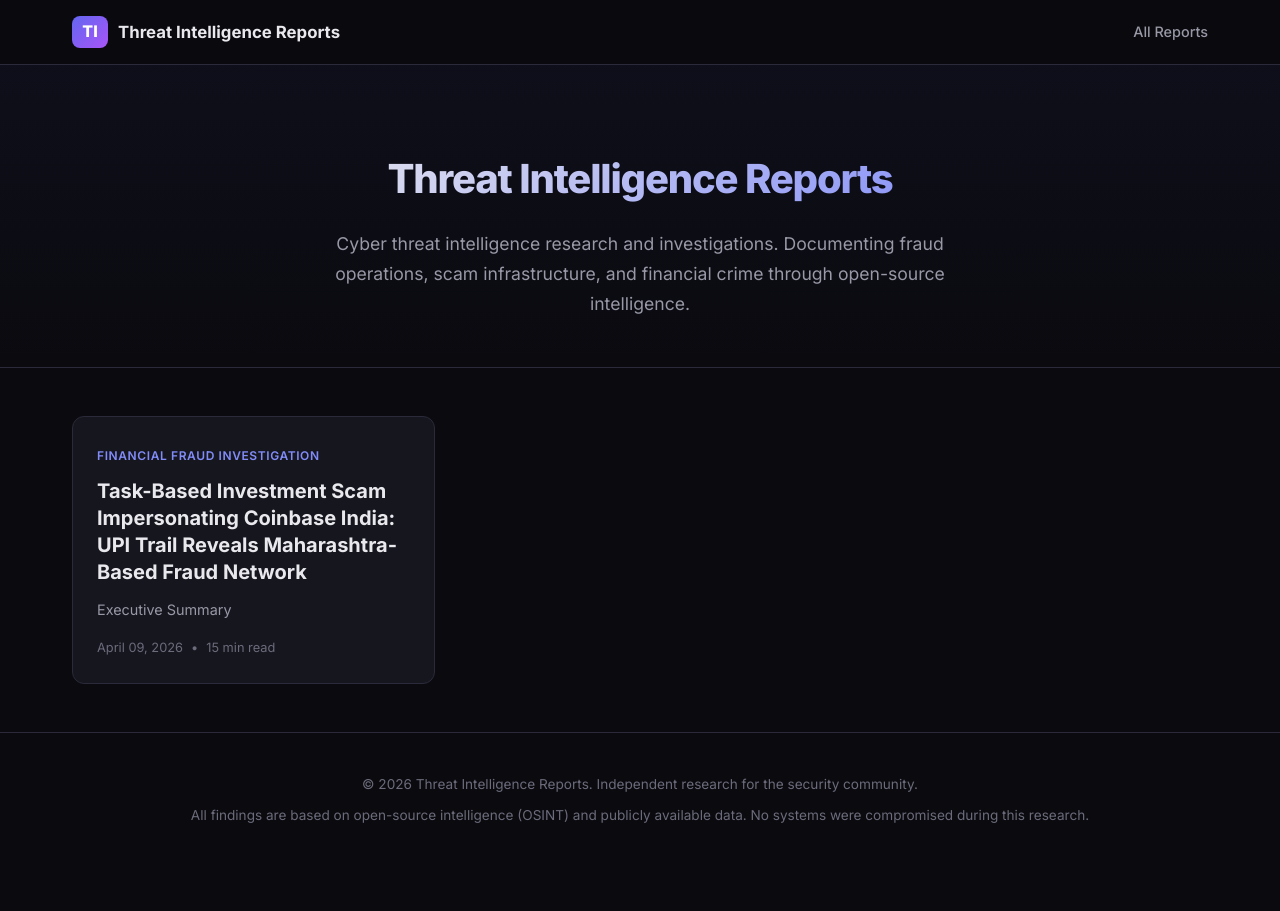
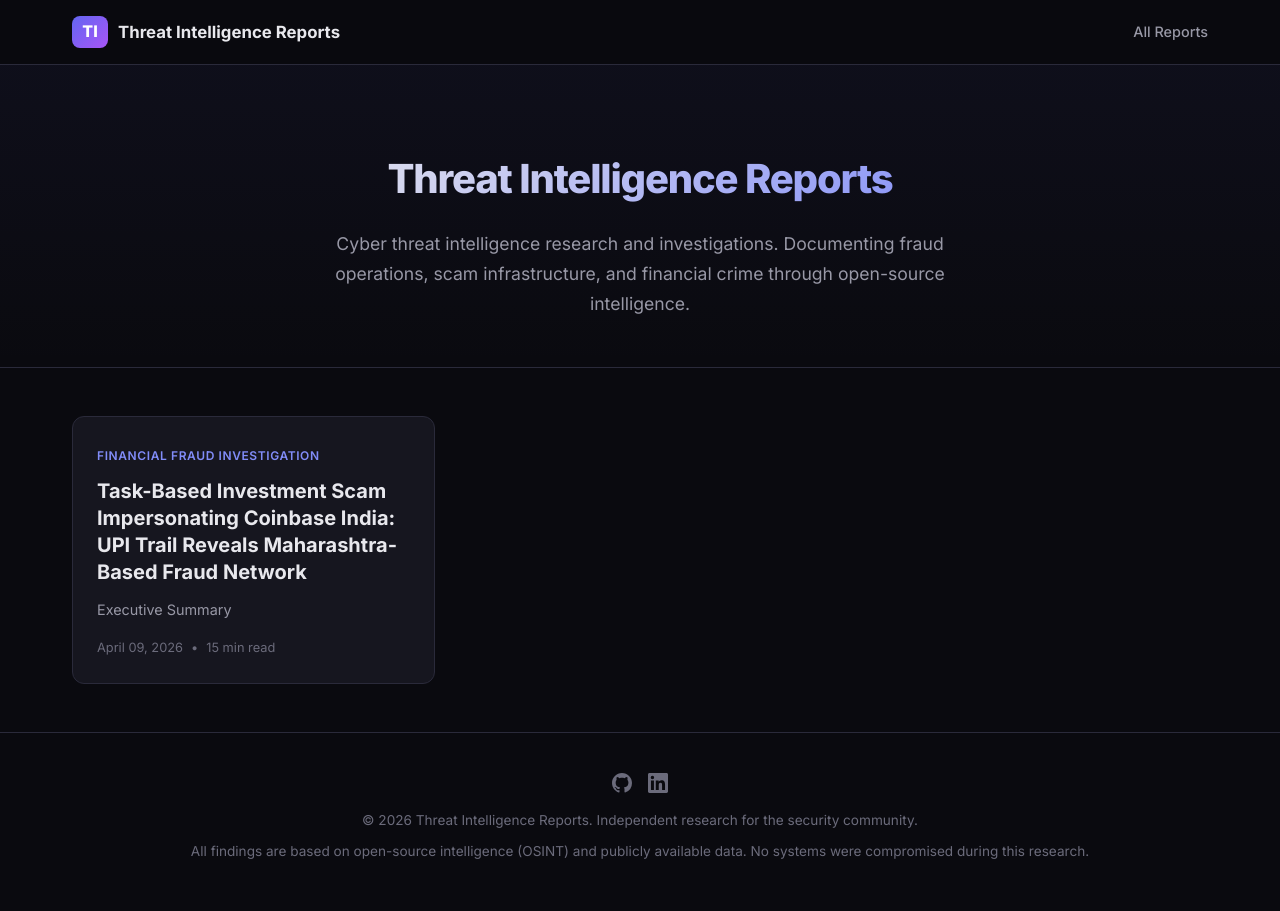
Before and after one commit to Sw4pn33/threat-intel, a Jekyll site: the page built from index.md, in a window 1280 px wide. Built offline with Jekyll 4.4.1, drawn with Linux system fonts in a browser that asks for light colours.

Commit message:
Add GitHub and LinkedIn social links to author card, footer, and structured data

```diff
--- a/_config.yml
+++ b/_config.yml
@@ -7,6 +7,8 @@
 author:
   name: "Sw4pn33"
   role: "Threat Intelligence Researcher"
+  github: "https://github.com/Sw4pn33"
+  linkedin: "https://www.linkedin.com/in/swopna-sarit-barik-75a9a9278/"
 
 markdown: kramdown
 highlighter: rouge
--- a/_layouts/default.html
+++ b/_layouts/default.html
@@ -146,6 +160,14 @@
 
   <footer class="site-footer">
     <div class="footer-container">
+      <div class="footer-socials">
+        <a href="{{ site.author.github }}" target="_blank" rel="noopener" title="GitHub">
+          <svg width="20" height="20" viewBox="0 0 24 24" fill="currentColor"><path d="M12 0C5.37 0 0 5.37 0 12c0 5.31 3.435 9.795 8.205 11.385.6.105.825-.255.825-.57 0-.285-.015-1.23-.015-2.235-3.015.555-3.795-.735-4.035-1.41-.135-.345-.72-1.41-1.23-1.695-.42-.225-1.02-.78-.015-.795.945-.015 1.62.87 1.845 1.23 1.08 1.815 2.805 1.305 3.495.99.105-.78.42-1.305.765-1.605-2.67-.3-5.46-1.335-5.46-5.925 0-1.305.465-2.385 1.23-3.225-.12-.3-.54-1.53.12-3.18 0 0 1.005-.315 3.3 1.23.96-.27 1.98-.405 3-.405s2.04.135 3 .405c2.295-1.56 3.3-1.23 3.3-1.23.66 1.65.24 2.88.12 3.18.765.84 1.23 1.905 1.23 3.225 0 4.605-2.805 5.625-5.475 5.925.435.375.81 1.095.81 2.22 0 1.605-.015 2.895-.015 3.3 0 .315.225.69.825.57A12.02 12.02 0 0024 12c0-6.63-5.37-12-12-12z"/></svg>
+        </a>
+        <a href="{{ site.author.linkedin }}" target="_blank" rel="noopener" title="LinkedIn">
+          <svg width="20" height="20" viewBox="0 0 24 24" fill="currentColor"><path d="M20.447 20.452h-3.554v-5.569c0-1.328-.027-3.037-1.852-3.037-1.853 0-2.136 1.445-2.136 2.939v5.667H9.351V9h3.414v1.561h.046c.477-.9 1.637-1.85 3.37-1.85 3.601 0 4.267 2.37 4.267 5.455v6.286zM5.337 7.433a2.062 2.062 0 01-2.063-2.065 2.064 2.064 0 112.063 2.065zm1.782 13.019H3.555V9h3.564v11.452zM22.225 0H1.771C.792 0 0 .774 0 1.729v20.542C0 23.227.792 24 1.771 24h20.451C23.2 24 24 23.227 24 22.271V1.729C24 .774 23.2 0 22.222 0h.003z"/></svg>
+        </a>
+      </div>
       <p>&copy; {{ 'now' | date: '%Y' }} Threat Intelligence Reports. Independent research for the security community.</p>
       <p class="footer-disclaimer">All findings are based on open-source intelligence (OSINT) and publicly available data. No systems were compromised during this research.</p>
     </div>
--- a/assets/css/style.css
+++ b/assets/css/style.css
@@ -310,6 +310,14 @@
 .author-info { display: flex; flex-direction: column; }
 .author-info strong { font-size: 0.9rem; }
 .author-info span { font-size: 0.8rem; color: var(--text-muted); }
+.author-links { display: flex; gap: 0.6rem; margin-top: 0.6rem; }
+.author-social {
+  color: var(--text-muted);
+  transition: color 0.2s, transform 0.2s;
+  display: flex;
+  align-items: center;
+}
+.author-social:hover { color: var(--accent); transform: translateY(-1px); }
 
 /* === POST CONTENT STYLES === */
 .post-content { max-width: var(--content-width); }
@@ -471,7 +479,15 @@
   padding: 2.5rem 2rem;
   text-align: center;
 }
-.footer-container { max-width: var(--max-width); margin: 0 auto; }
+.footer-container { max-width: var(--max-width); margin: 0 auto; text-align: center; }
+.footer-socials { display: flex; justify-content: center; gap: 1rem; margin-bottom: 1rem; }
+.footer-socials a {
+  color: var(--text-muted);
+  transition: color 0.2s, transform 0.2s;
+  display: flex;
+  align-items: center;
+}
+.footer-socials a:hover { color: var(--accent); transform: translateY(-2px); }
 .site-footer p { color: var(--text-muted); font-size: 0.85rem; margin-bottom: 0.5rem; }
 .footer-disclaimer { font-size: 0.78rem; }
 
```
Also changed, not shown: other parts of _layouts/default.html (+17 -3 lines), _layouts/post.html (+8 -0 lines).
